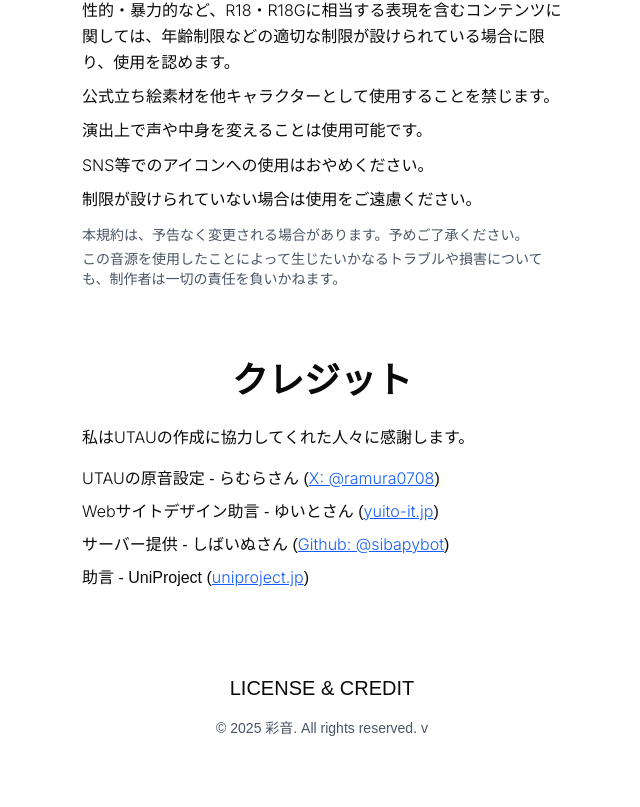
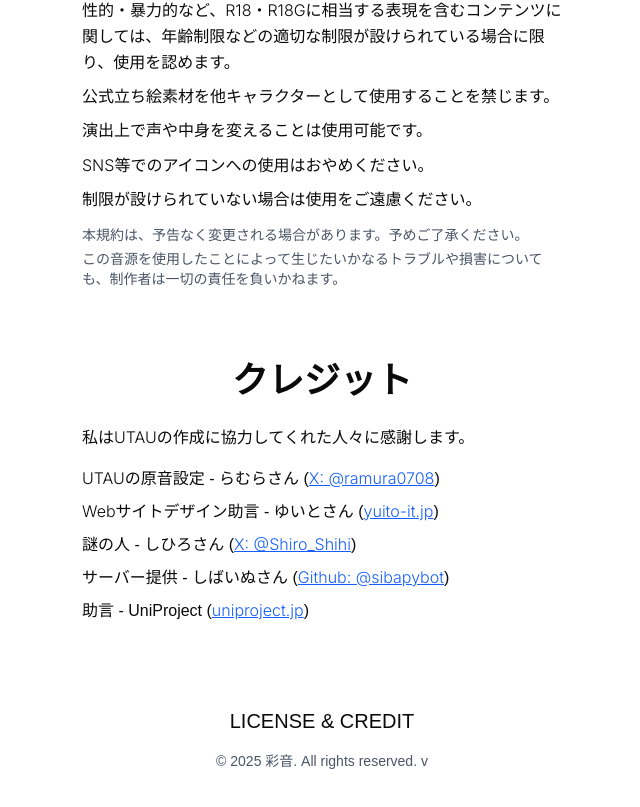
Before and after one commit to ayane0857/ayane-utau-site, a Next.js app: page /license in a window 1280 px wide. Shown: the part 529-1336 px from the top of the page, without its empty margins (318-958 px from the left). Before the commit the page ends 1315 px from the top, so only its background shows below. Built offline with nearby package versions, Linux system fonts and the light colour scheme; a web font is replaced by a local one; what @bprogress/next would draw is missing.

Commit message:
しひろさんとかいう謎の人を追加

```diff
--- a/app/license/page.tsx
+++ b/app/license/page.tsx
@@ -107,6 +107,19 @@ export default function Page() {
             )
           </li>
           <li>
+            謎の人 - しひろさん (
+            <a
+              href="https://x.com/shiro_shihi"
+              className="underline text-blue-600"
+              target="_blank"
+              rel="noopener noreferrer"
+              lang="en"
+            >
+              X: @Shiro_Shihi
+            </a>
+            )
+          </li>
+          <li>
             サーバー提供 - しばいぬさん (
             <a
               href="https://github.com/sibapybot"
```
